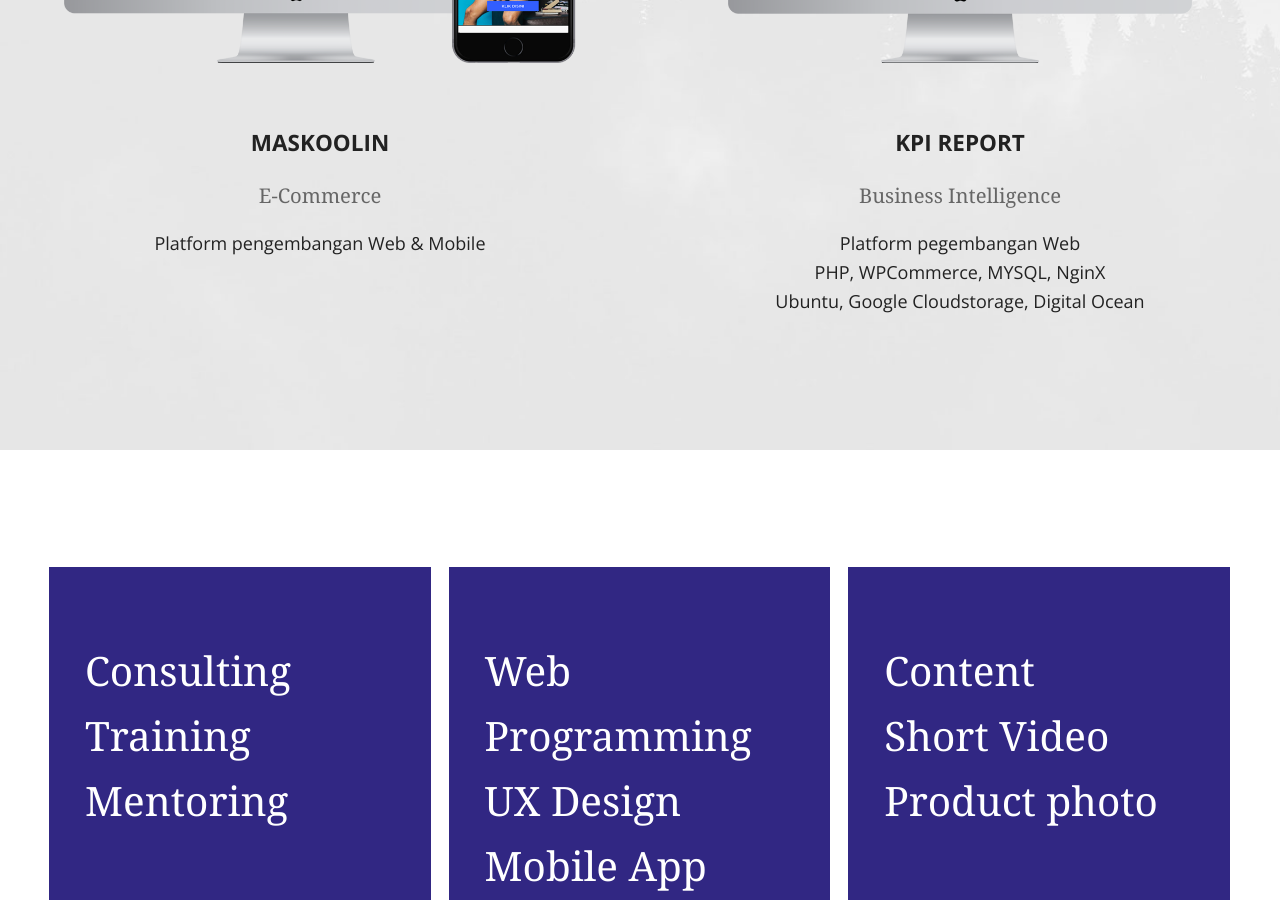
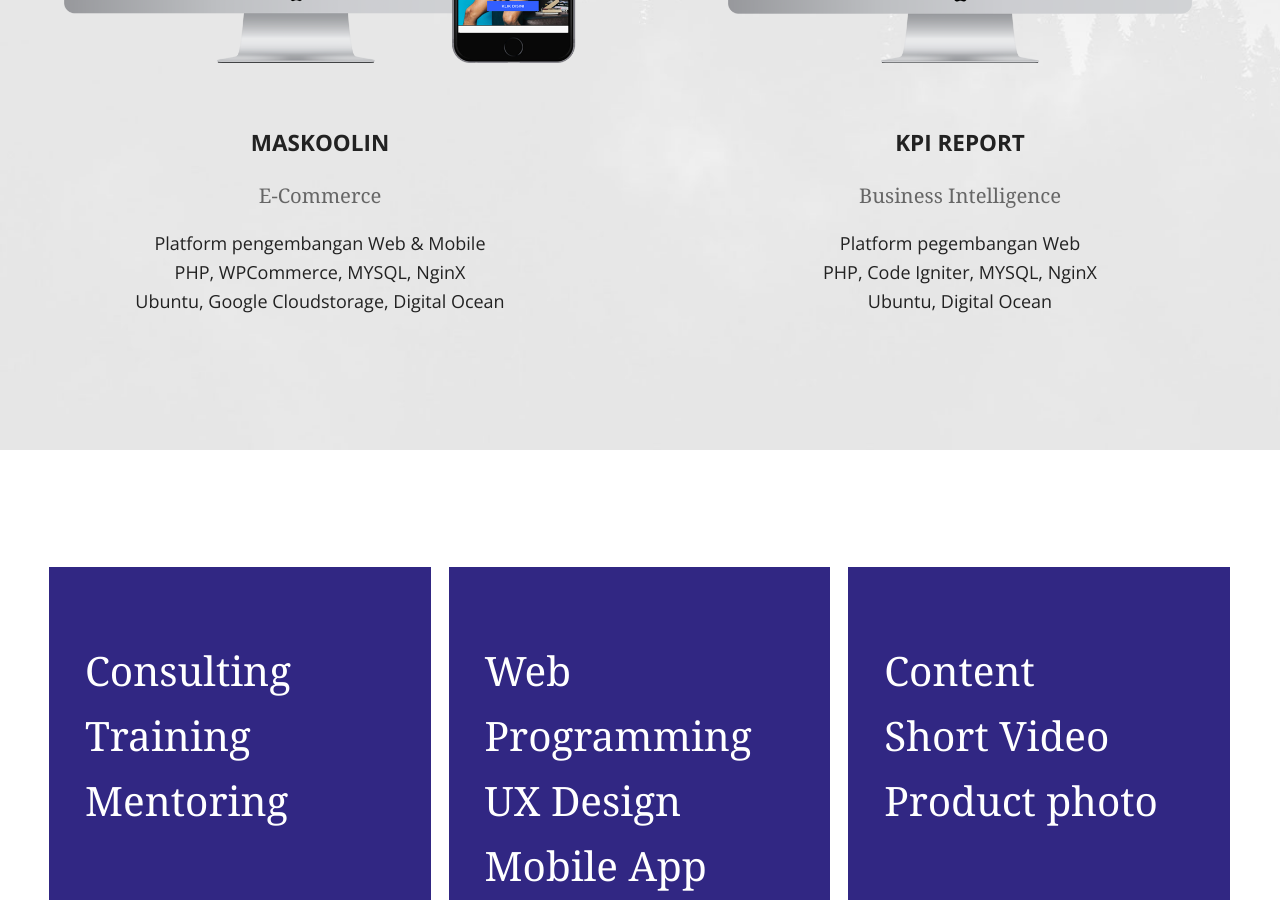
Before and after one commit to kemtol/rocktokom, a Jekyll site: the page built from index.md, in a window 1280 px wide and 900 px high, scrolled down 1611 px. Built offline with Jekyll 4.4.1, drawn with Linux system fonts in a browser that asks for light colours; nearby versions of some CDN libraries; a script that is not in the unit is left out; our own code applies the rules of GitHub Pages for plain Markdown files.

Commit message:
Update default.html

```diff
--- a/_layouts/default.html
+++ b/_layouts/default.html
@@ -218,7 +218,9 @@
               <span class="s-title">MASKOOLIN</span>
               <span class="s-sub-title">E-Commerce</span>
               <p>
-                Platform pengembangan Web & Mobile
+                Platform pengembangan Web & Mobile<br/>
+                PHP, WPCommerce, MYSQL, NginX<br/>
+                Ubuntu, Google Cloudstorage, Digital Ocean
               </p>
             </div>
             <div class="lp4">
@@ -227,8 +229,8 @@
               <span class="s-sub-title">Business Intelligence</span>
               <p>
                 Platform pegembangan Web<br/>
-                PHP, WPCommerce, MYSQL, NginX<br/>
-                Ubuntu, Google Cloudstorage, Digital Ocean
+                PHP, Code Igniter, MYSQL, NginX<br/>
+                Ubuntu, Digital Ocean
               </p>
             </div>
         </div>
```
